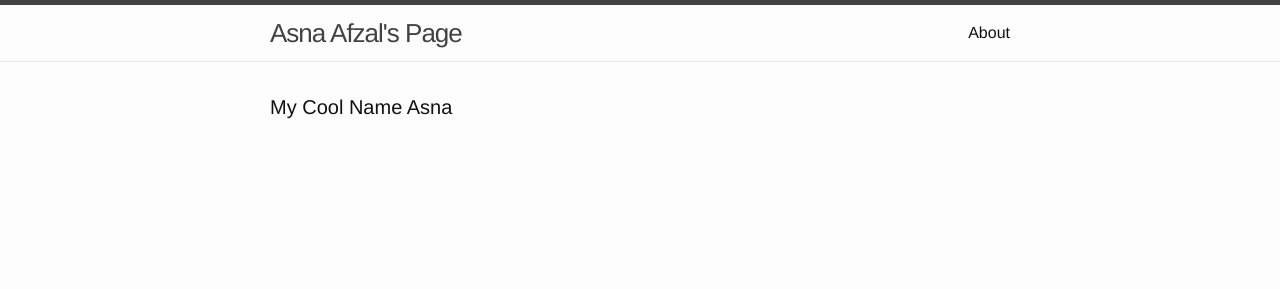
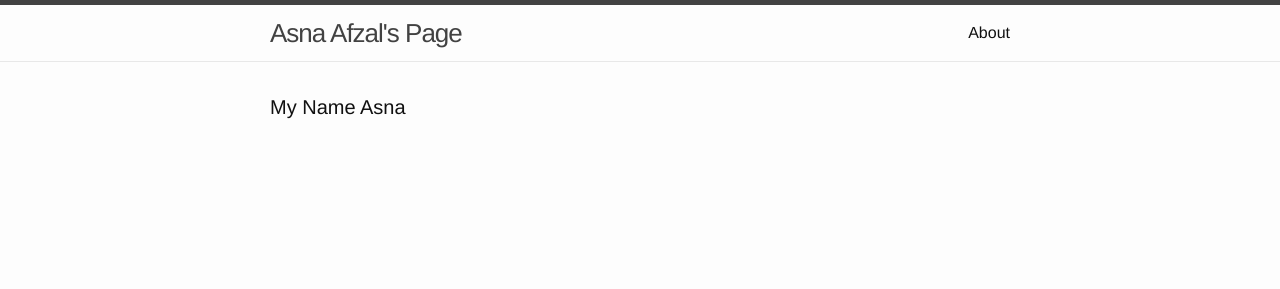
Before and after one commit to aafzal1/aafzal1.github.io, a Jekyll site: the page built from index.html, in a window 1280 px wide. Shown: the top 289 px of the page. Built offline with Jekyll 4.4.1, drawn with Linux system fonts in a browser that asks for light colours; nearby versions of some CDN libraries.

Commit message:
Update index.html

```diff
--- a/index.html
+++ b/index.html
@@ -4,8 +4,9 @@ layout: default
 
 <div class="home">
 
-  <h1 class="page-heading">My Cool Name Asna</h1>
+  <h1 class="page-heading">My Name Asna</h1>
   <canvas id="myCanvas"></canvas>
+  <script type="text/javascript" src="http://s3.amazonaws.com/codecademy-content/courses/hour-of-code/js/alphabet.js"></script>
   <script type="text/javascript" src="http://s3.amazonaws.com/codecademy-content/courses/hour-of-code/js/bubbles.js"></script>
   <script type="text/javascript" src="main.js"></script>
 
```
